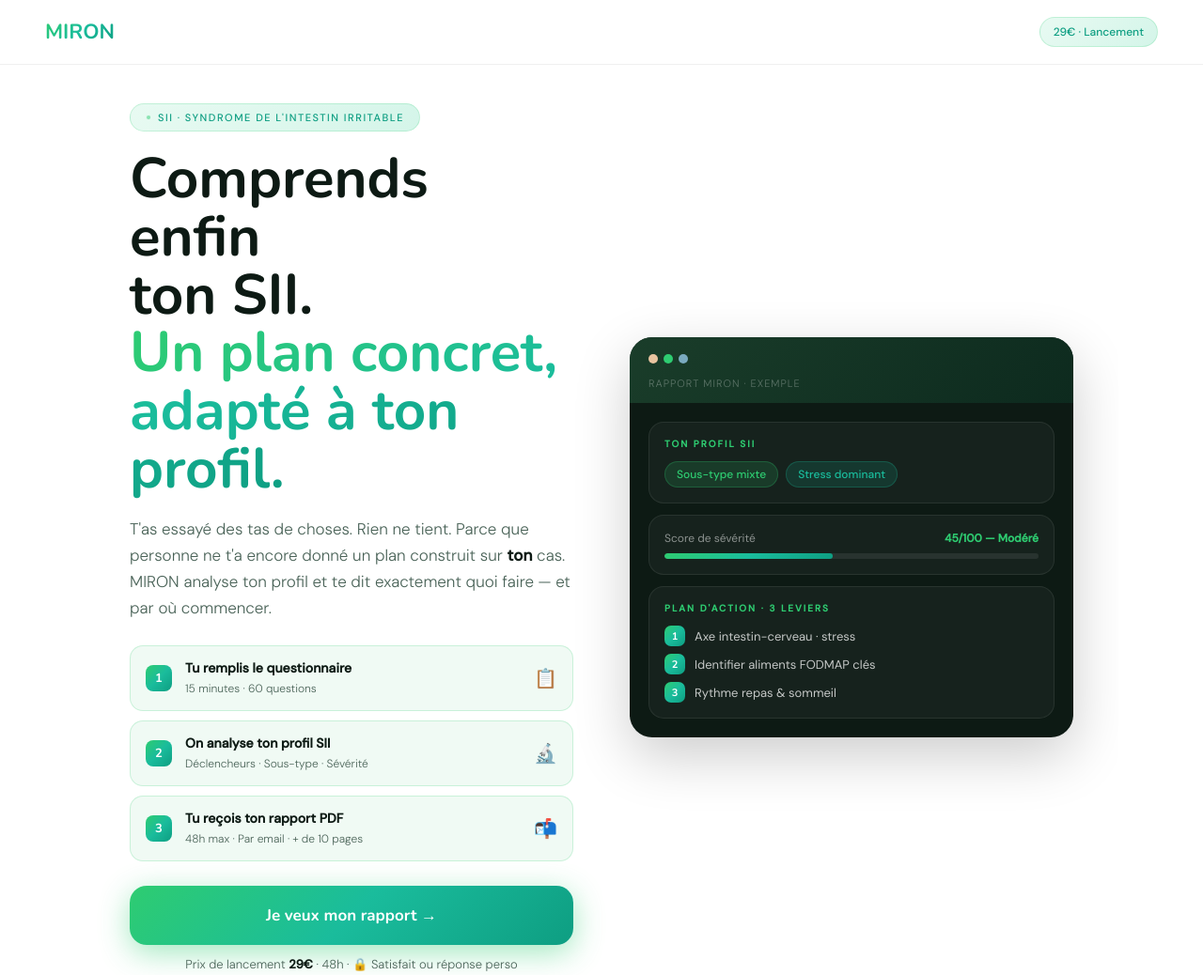
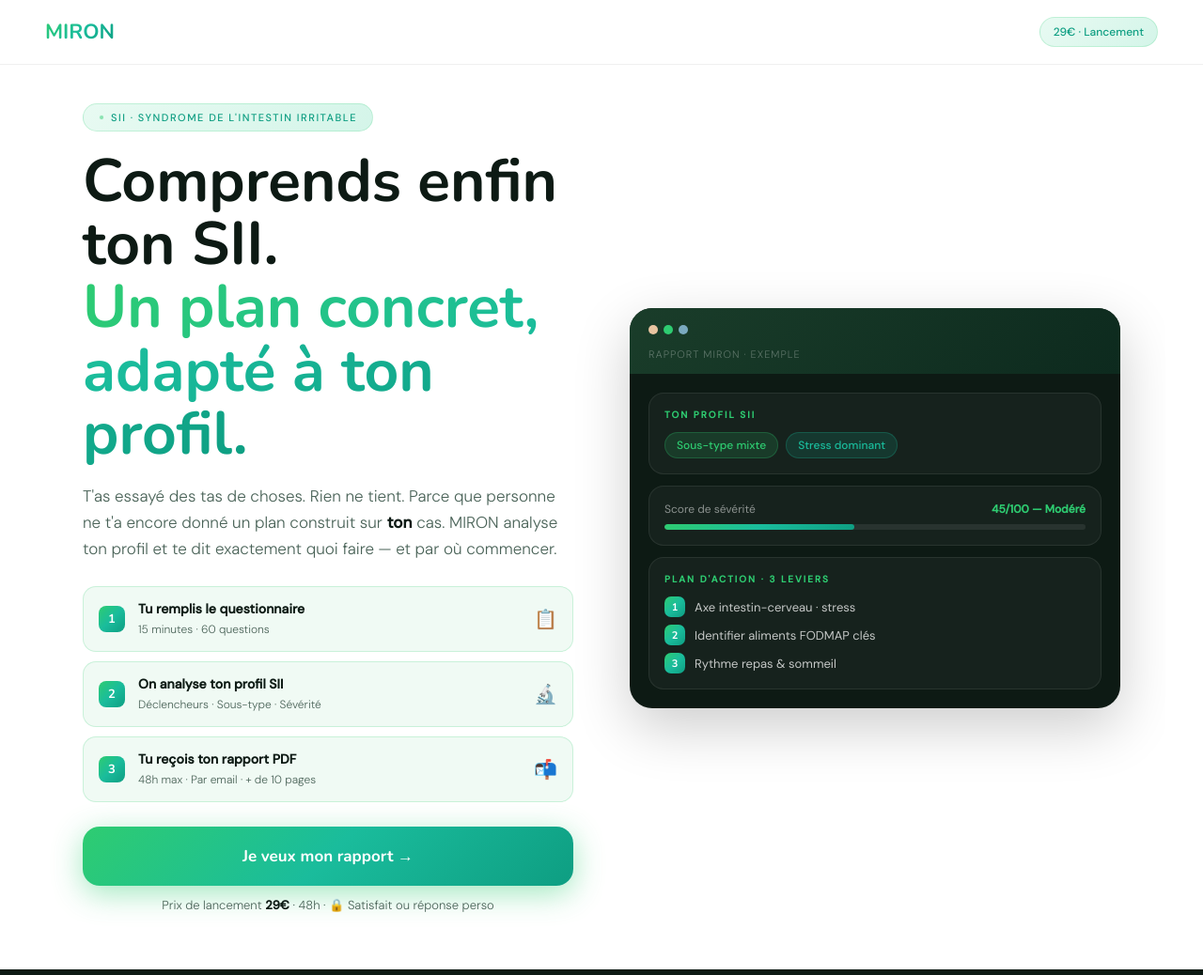
Before and after one commit to baptistemoing/Miron, a plain HTML site: page index.html in a window 1280 px wide. Shown: the top 1038 px of the page at 94% size. Drawn offline with nearby package versions, Linux system fonts and the light colour scheme.

Commit message:
Update index.html

```diff
--- a/index.html
+++ b/index.html
@@ -194,7 +194,8 @@
 @media(min-width:768px){
   .sticky{display:none;}
   nav{padding:18px 48px;}
-  .hero{padding:110px 48px 60px;max-width:1100px;margin:0 auto;display:grid;grid-template-columns:1fr 1fr;gap:60px;align-items:center;}
+  .hero{padding:110px 48px 60px;max-width:1200px;margin:0 auto;display:grid;grid-template-columns:1fr 1fr;gap:60px;align-items:center;}
+  .hero h1{font-size:clamp(52px,5vw,80px)!important;line-height:1.05!important;}
   .hero-blob1,.hero-blob2{display:none;}
   .mockup{margin:0;}
   .proof-band{padding:20px 48px;grid-template-columns:repeat(4,1fr);}
@@ -232,7 +233,7 @@
 <section class="hero">
   <div>
     <div class="hero-tag"><div class="tag-dot"></div>SII · Syndrome de l'intestin irritable</div>
-    <h1>Comprends enfin<br>ton SII.<br><span class="grad-text">Un plan concret,<br>adapté à ton profil.</span></h1>
+    <h1>Comprends enfin ton SII.<br><span class="grad-text">Un plan concret, adapté à ton profil.</span></h1>
     <p class="hero-sub">T'as essayé des tas de choses. Rien ne tient. Parce que personne ne t'a encore donné un plan construit sur <strong>ton</strong> cas. MIRON analyse ton profil et te dit exactement quoi faire — et par où commencer.</p>
 
     <div class="steps-strip">
```
